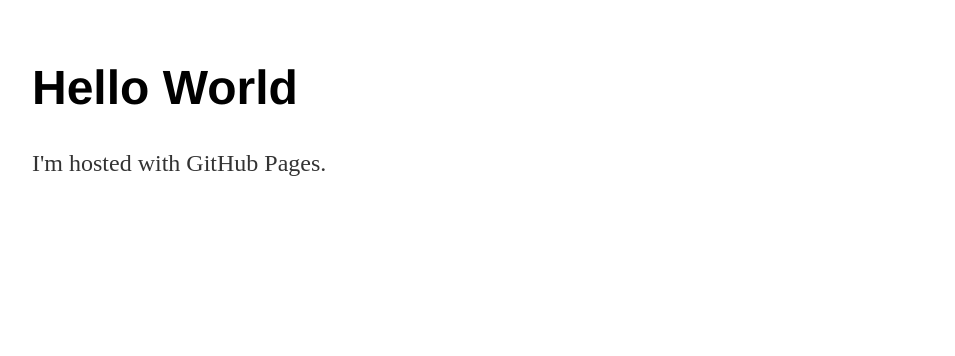
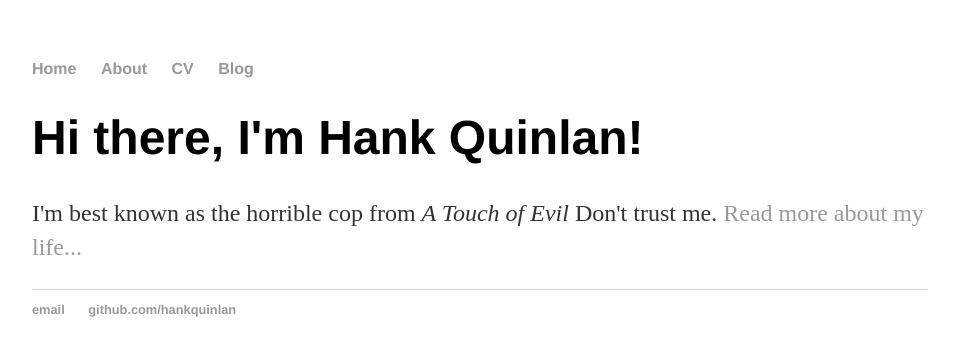
Before and after one commit to nfocast/nfocast.github.io, a Jekyll site: the page built from index.html, in a window 1280 px wide. Shown: the top 356 px of the page, without its empty margins (160-1115 px from the left). Built offline with Jekyll 4.4.1, drawn with Linux system fonts in a browser that asks for light colours.

Commit message:
Update index.html
linked to default layout for faster layout setting

```diff
--- a/index.html
+++ b/index.html
@@ -1,11 +1,8 @@
-<!DOCTYPE html>
-<html>
-  <Head>
-    <!-- link to main stylesheet -->
-		<link rel="stylesheet" type="text/css" href="/css/main.css">
-  </Head>
-<body>
-<h1>Hello World</h1>
-<p>I'm hosted with GitHub Pages.</p>
-</body>
-</html>
+---
+layout: default
+title: Hank Quinlan, Horrible Cop
+---
+<div class="blurb">
+	<h1>Hi there, I'm Hank Quinlan!</h1>
+	<p>I'm best known as the horrible cop from <em>A Touch of Evil</em> Don't trust me. <a href="/about">Read more about my life...</a></p>
+</div><!-- /.blurb -->
```
